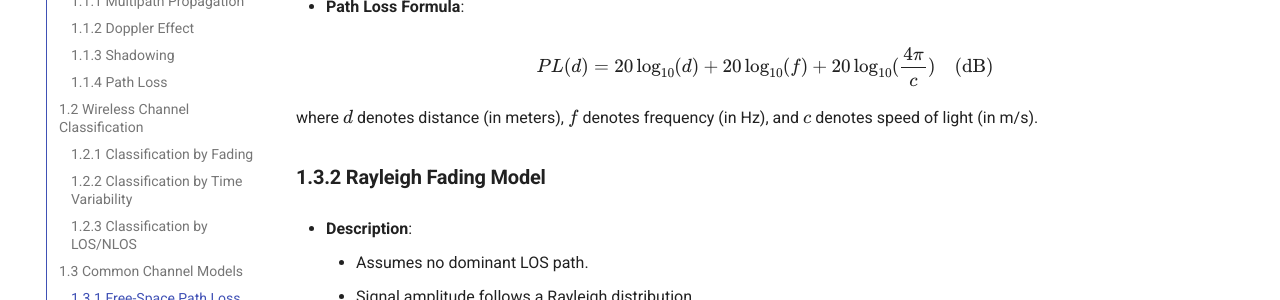
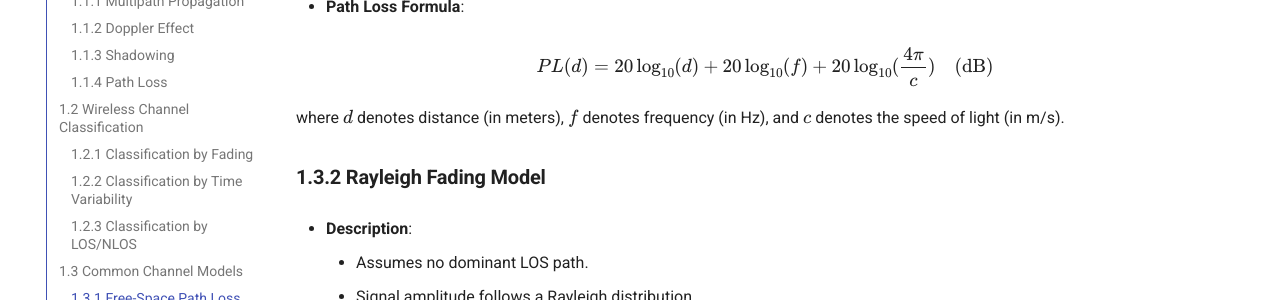
Before and after one commit to boyin8/wireless-docs, an MkDocs documentation site: the page built from docs/channel_models.md, in a window 1280 px wide and 900 px high, scrolled down 2456 px. Shown: the part 152-452 px from the top of the window. Built offline with MkDocs 1.6.1 and Material for MkDocs 9.7.7, drawn with Linux system fonts in a browser that asks for light colours; comment, search, counter and statistics services are not loaded.

Commit message:
Update channel_models.md

```diff
--- a/docs/channel_models.md
+++ b/docs/channel_models.md
@@ -93,7 +93,7 @@
   PL(d) = 20 \log_{10}(d) + 20 \log_{10}(f) + 20 \log_{10}(\frac{4\pi}{c}) \quad (\text{dB})
   $$
 
-  where \(d\) denotes distance (in meters), \(f\) denotes frequency (in Hz), and \(c\) denotes speed of light (in m/s).
+  where \(d\) denotes distance (in meters), \(f\) denotes frequency (in Hz), and \(c\) denotes the speed of light (in m/s).
 
 ### **1.3.2 Rayleigh Fading Model**
 - **Description**:
```
